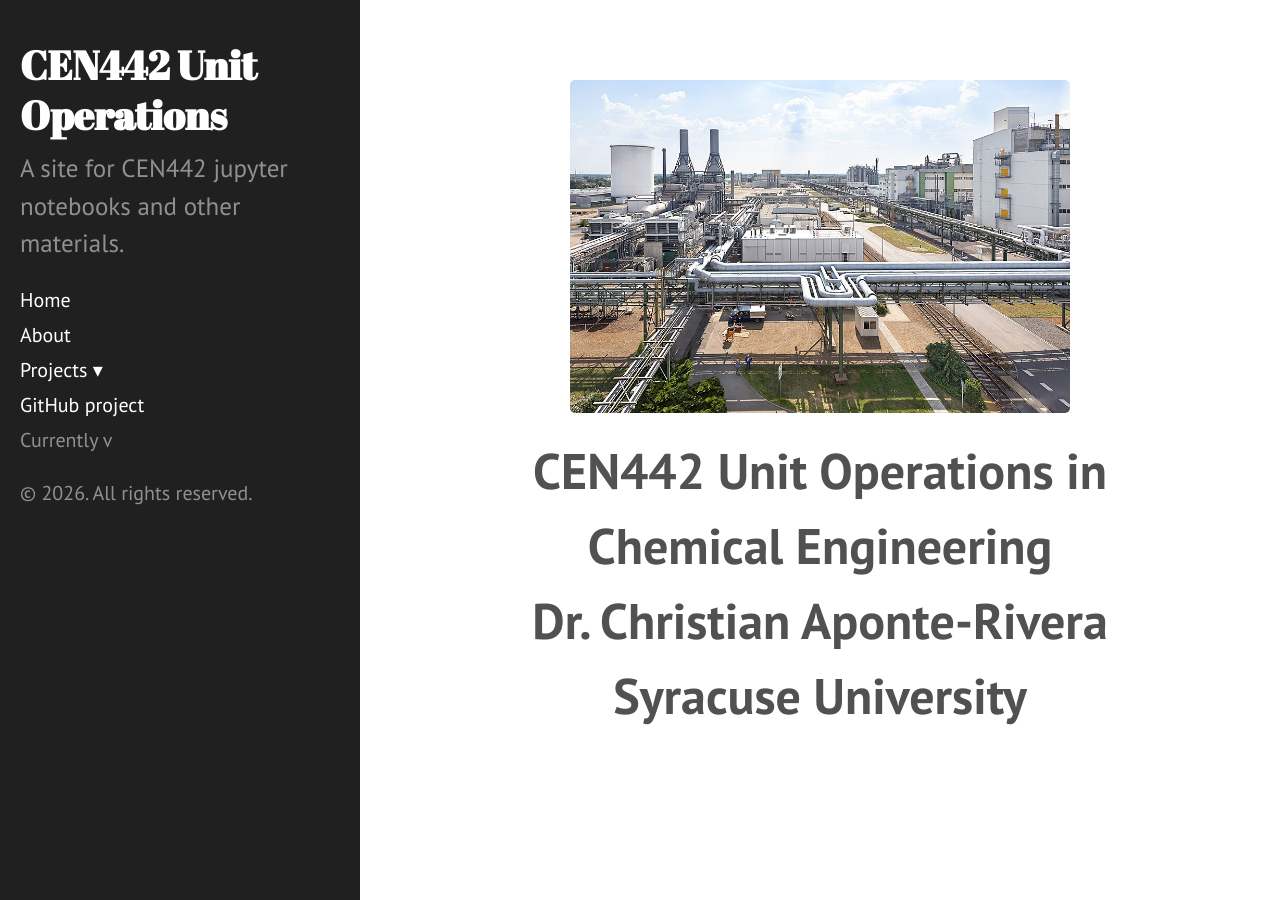
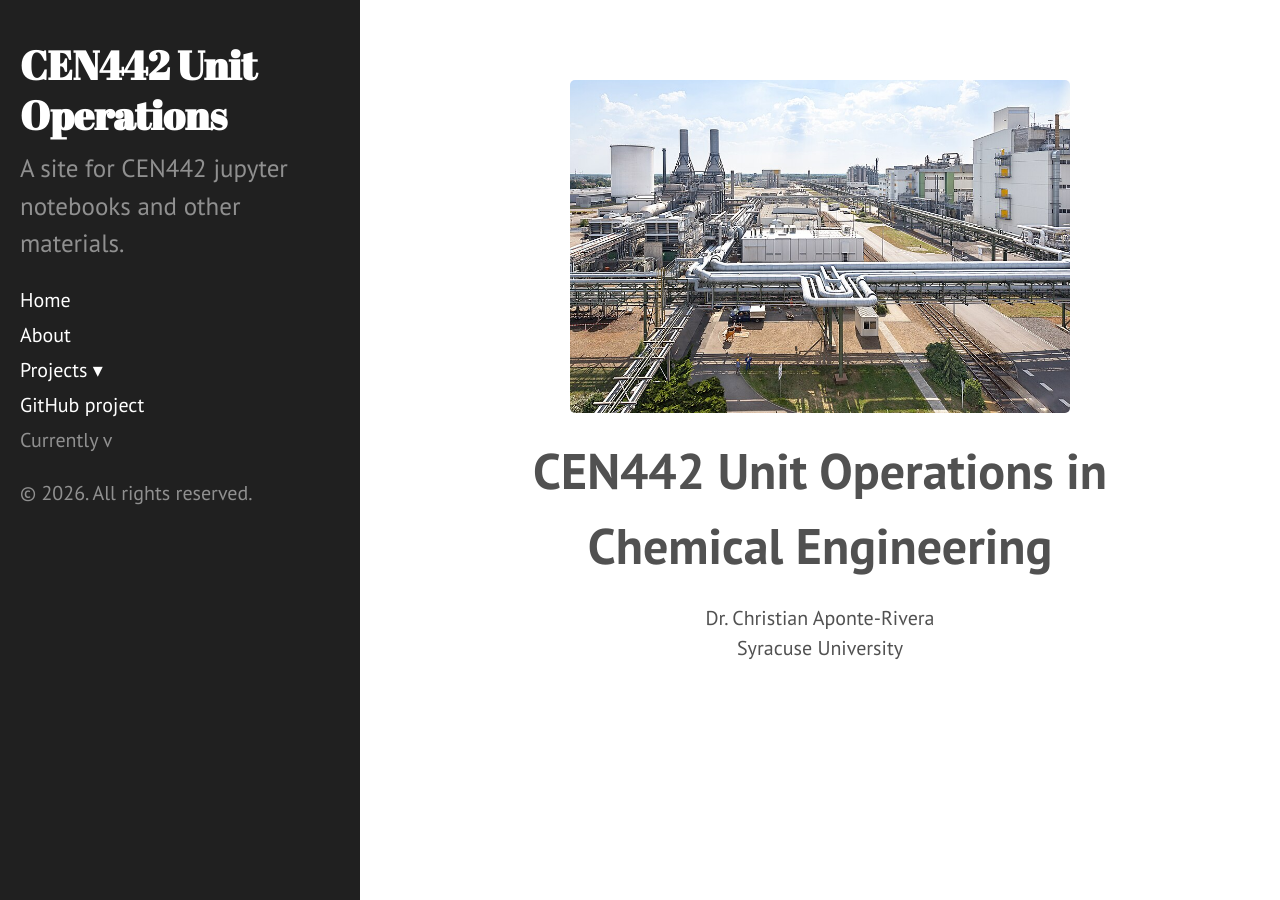
Before and after one commit to caaponte-su/CEN442, a Jekyll site: the page built from docs/index.html, in a window 1280 px wide. Built offline with Jekyll 4.4.1, drawn with Linux system fonts in a browser that asks for light colours.

Commit message:
Update course description with instructor details
Added instructor name and affiliation to the course description.

```diff
--- a/docs/index.html
+++ b/docs/index.html
@@ -5,8 +5,12 @@ title: Home
 <p align="center" style="font-size: 2.5em; font-weight: bold;">
 <img src="{{ '/images/BASF_Schwarzheide_GmbH_Werksansicht_01.jpg' | relative_url }}" alt="Alternative text" width="500" class="center-block">
 
-  CEN442 Unit Operations in Chemical Engineering <br> <span style="font-size: 1em;">Dr. Christian Aponte-Rivera </span> <br> Syracuse University
+  CEN442 Unit Operations in Chemical Engineering
 </p>
+<p align="center" style="font-size: 1em;">
+   Dr. Christian Aponte-Rivera <br> Syracuse University
+</p>
+
 <!--
 <div class="posts">
   {% for post in paginator.posts %}
```
